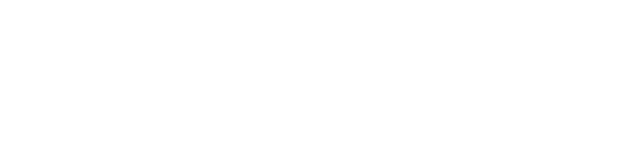
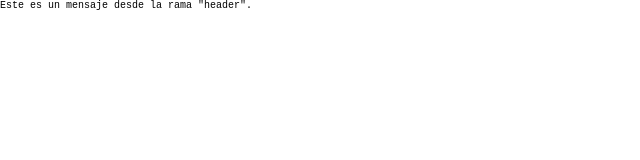
Before and after one commit to kbtelles/Evaluacion_II, a plain HTML site: page index.html in a window 1280 px wide. Shown: the whole page, without its empty margins (0-640 px from the left). Drawn offline with Linux system fonts and the light colour scheme.

Commit message:
Mensaje desde la rama header.

```diff
--- a/index.html
+++ b/index.html
@@ -9,7 +9,7 @@
     <link rel="stylesheet" href="css/config.css">
 </head>
 <body>
-    <header></header>
+    <header>Este es un mensaje desde la rama "header".</header>
     <main></main>
     <footer></footer>
 </body>
```
